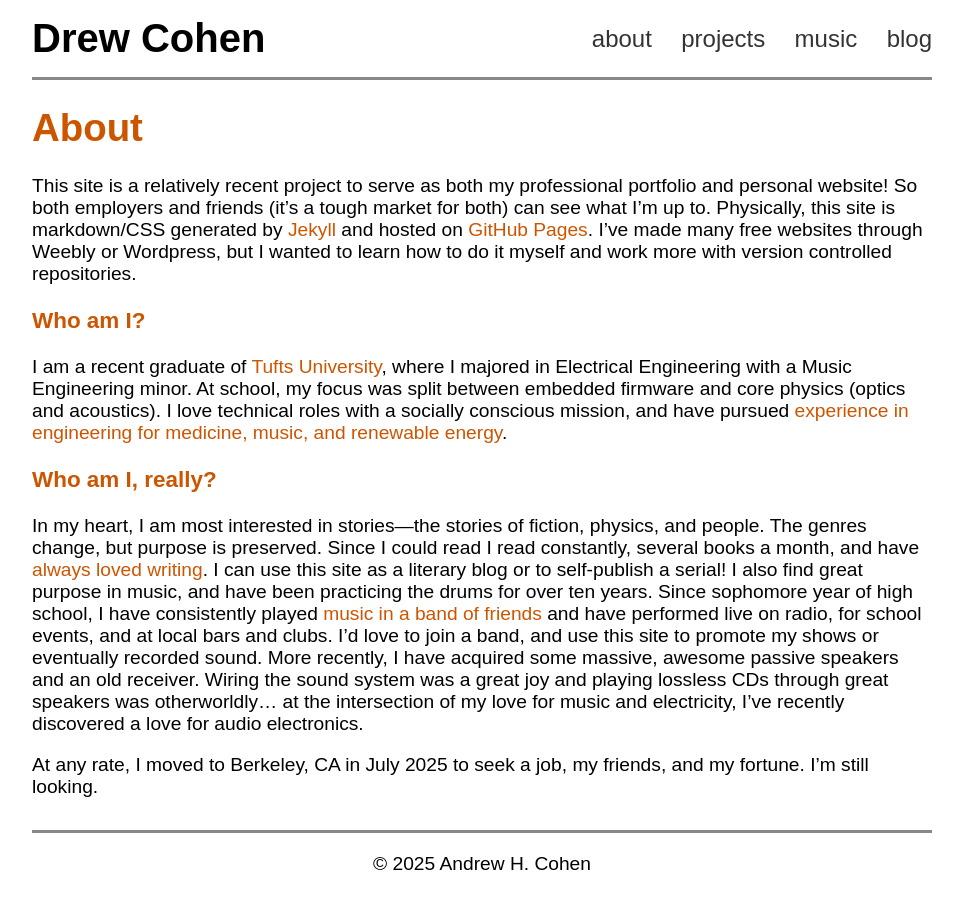
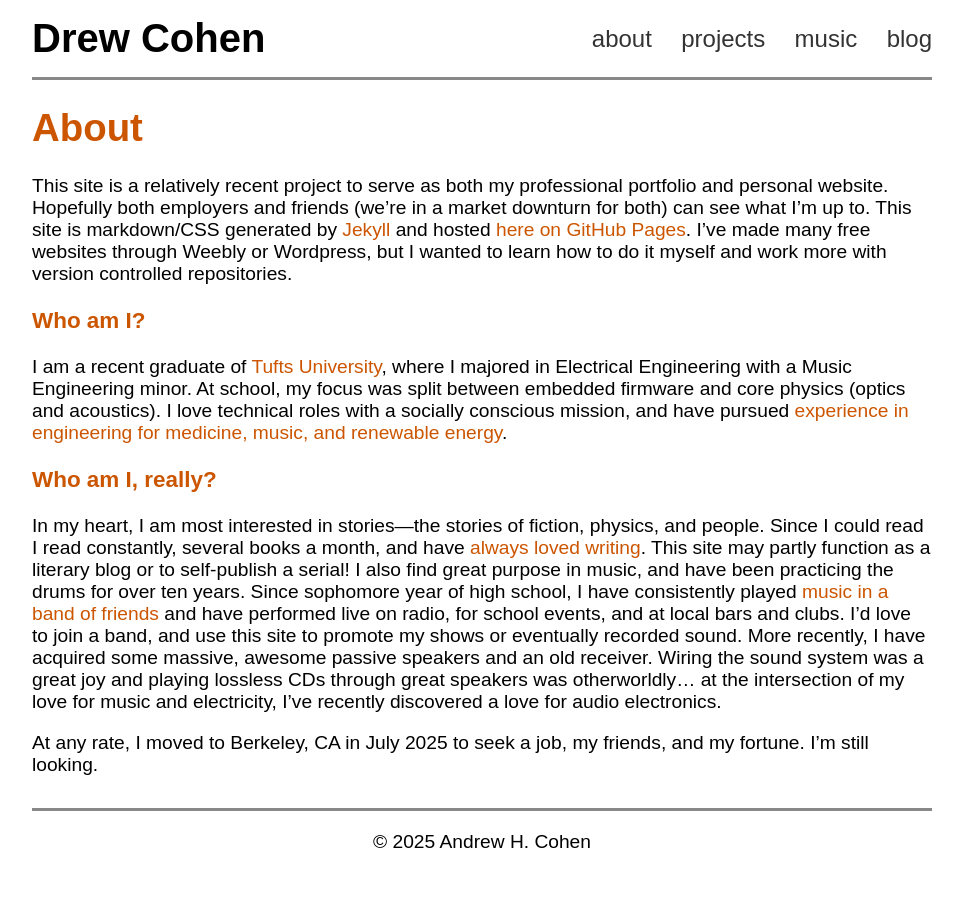
Before and after one commit to guanadrew/guanadrew.github.io, a Jekyll site: the page built from about.md, in a window 1280 px wide. Shown: the whole page, without its empty margins (158-1121 px from the left). Built offline with Jekyll 4.4.1, drawn with Linux system fonts in a browser that asks for light colours.

Commit message:
Maturing the about page

```diff
--- a/about.md
+++ b/about.md
@@ -6,7 +6,7 @@ description: "About page for Drew Cohen, Electrical Engineering graduate from Tu
 
 # About
 
-This site is a relatively recent project to serve as both my professional portfolio and personal website! So both employers and friends (it's a tough market for both) can see what I'm up to. Physically, this site is markdown/CSS generated by [Jekyll](https://jekyllrb.com/){:target="_blank"} and hosted on [GitHub Pages](https://docs.github.com/en/pages){:target="_blank"}. I've made many free websites through Weebly or Wordpress, but I wanted to learn how to do it myself and work more with version controlled repositories.
+This site is a relatively recent project to serve as both my professional portfolio and personal website. Hopefully both employers and friends (we're in a market downturn for both) can see what I'm up to. This site is markdown/CSS generated by [Jekyll](https://jekyllrb.com/){:target="_blank"} and hosted [here on GitHub Pages](https://github.com/guanadrew/guanadrew.github.io){:target="_blank"}. I've made many free websites through Weebly or Wordpress, but I wanted to learn how to do it myself and work more with version controlled repositories.
 
 ### Who am I?
 
@@ -15,7 +15,7 @@ At school, my focus was split between embedded firmware and core physics (optics
 
 ### Who am I, really?
 
-In my heart, I am most interested in stories—the stories of fiction, physics, and people. The genres change, but purpose is preserved. Since I could read I read constantly, several books a month, and have [always loved writing](https://dcohencreations.weebly.com/){:target="_blank"}. I can use this site as a literary blog or to self-publish a serial! I also find great purpose in music, and have been practicing the drums for over ten years. Since sophomore year of high school, I have consistently played [music in a band of friends](https://www.instagram.com/chowdaband/?hl=en){:target="_blank"} and have performed live on radio, for school events, and at local bars and clubs. I'd love to join a band, and use this site to promote my shows or eventually recorded sound. More recently, I have acquired some massive, awesome passive speakers and an old receiver. Wiring the sound system was a great joy and playing lossless CDs through great speakers was otherworldly... at the intersection of my love for music and electricity, I've recently discovered a love for audio electronics.
+In my heart, I am most interested in stories—the stories of fiction, physics, and people. Since I could read I read constantly, several books a month, and have [always loved writing](https://dcohencreations.weebly.com/){:target="_blank"}. This site may partly function as a literary blog or to self-publish a serial! I also find great purpose in music, and have been practicing the drums for over ten years. Since sophomore year of high school, I have consistently played [music in a band of friends](https://www.instagram.com/chowdaband/?hl=en){:target="_blank"} and have performed live on radio, for school events, and at local bars and clubs. I'd love to join a band, and use this site to promote my shows or eventually recorded sound. More recently, I have acquired some massive, awesome passive speakers and an old receiver. Wiring the sound system was a great joy and playing lossless CDs through great speakers was otherworldly... at the intersection of my love for music and electricity, I've recently discovered a love for audio electronics.
 
 
 
```
